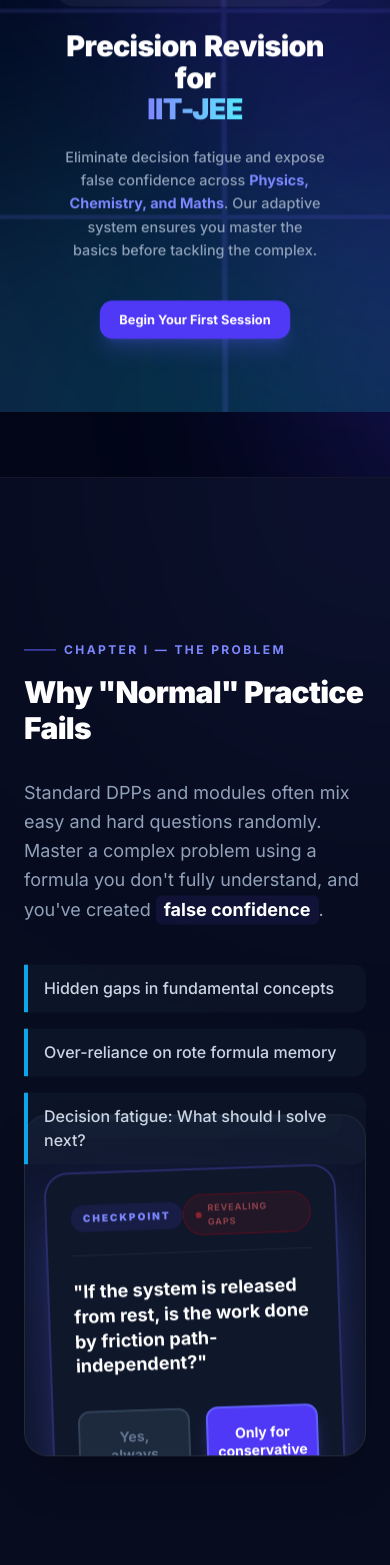
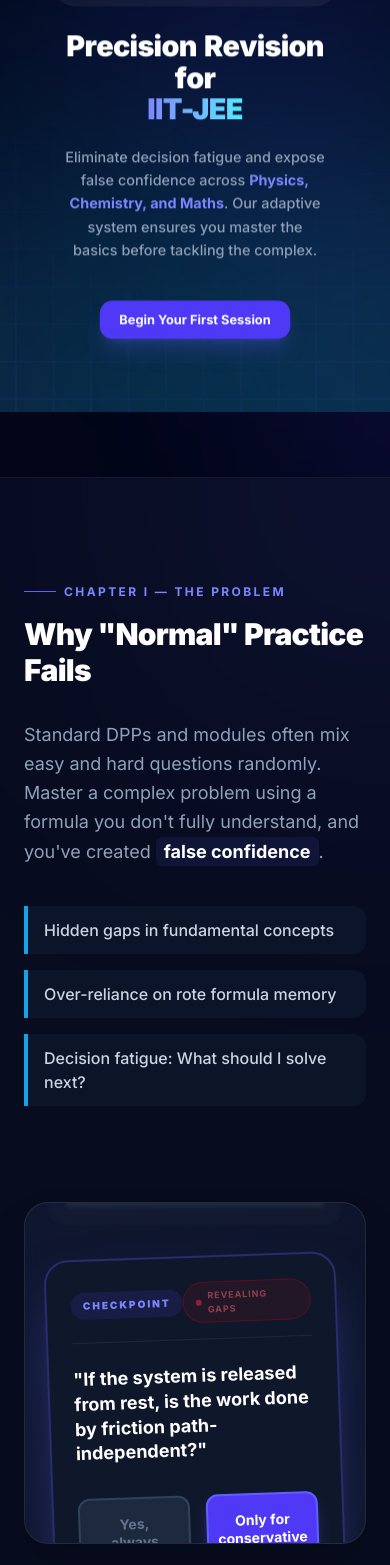
Before and after one commit to Shivansh-Sharma-21/ReviseIt, a React (Vite) app: page / in a window 390 px wide. Shown: the part 432-1997 px from the top of the page. Built offline with nearby package versions, Linux system fonts and the light colour scheme.

Commit message:
Landing Page animations (mobiile) fixed

```diff
--- a/src/components/landing/FinalCTA.jsx
+++ b/src/components/landing/FinalCTA.jsx
@@ -1,8 +1,10 @@
 import React from 'react';
 import { motion, useScroll, useTransform } from 'framer-motion';
 import { ArrowRight } from 'lucide-react';
+import { useIsMobile } from '../../hooks/useIsMobile';
 
 const FinalCTA = ({ onGetStarted }) => {
+    const isMobile = useIsMobile();
     const { scrollYProgress } = useScroll({
         offset: ["end end", "start start"]
     });
@@ -26,7 +28,7 @@
                         y: [0, 40],
                     }}
                     transition={{
-                        duration: 1.5,
+                        duration: isMobile ? 0.75 : 1.5,
                         repeat: Infinity,
                         ease: "linear"
                     }}
@@ -58,10 +60,10 @@
                                                 ? "bg-clip-text text-transparent bg-gradient-to-r from-indigo-600 to-cyan-500 dark:from-indigo-400 dark:to-cyan-400"
                                                 : "text-slate-900 dark:text-white"
                                             }`}
-                                            transition={{ delay: index * 0.05 }}
+                                            transition={{ delay: isMobile ? index * 0.005 : index * 0.05 }}
                                             initial={{ opacity: 0 }}
                                             whileInView={{ opacity: 1 }}
-                                            viewport={{ once: true, margin: "100px" }}
+                                            viewport={{ once: true, margin: isMobile ? "200px" : "100px" }}
                                         >
                                             {char}
                                         </motion.span>
@@ -73,10 +75,10 @@
                     </h3>
 
                     <motion.p
-                        initial={{ opacity: 0, y: 20 }}
+                        initial={{ opacity: 0, y: isMobile ? 10 : 20 }}
                         whileInView={{ opacity: 1, y: 0 }}
-                        viewport={{ once: true }}
-                        transition={{ duration: 0.8, delay: 0.5 }}
+                        viewport={{ once: true, margin: isMobile ? "200px" : "0px" }}
+                        transition={{ duration: isMobile ? 0.2 : 0.8, delay: isMobile ? 0.1 : 0.5 }}
                         className="text-slate-600 dark:text-slate-400 text-lg md:text-2xl mb-14 max-w-3xl mx-auto font-medium leading-relaxed"
                     >
                         Stop guessing. Start mastering. Join the elite aspirants using high-fidelity revision to conquer JEE once and for all.
@@ -86,8 +88,8 @@
                         <motion.button
                             initial={{ scale: 0.9, opacity: 0 }}
                             whileInView={{ scale: 1, opacity: 1 }}
-                            viewport={{ once: true }}
-                            transition={{ type: "spring", bounce: 0.4, delay: 0.7 }}
+                            viewport={{ once: true, margin: isMobile ? "200px" : "0px" }}
+                            transition={{ type: "spring", bounce: 0.4, delay: isMobile ? 0.15 : 0.7 }}
                             whileHover={{ scale: 1.05, y: -4 }}
                             whileTap={{ scale: 0.95 }}
                             onClick={onGetStarted}
--- a/src/components/landing/FourStepsFlow.jsx
+++ b/src/components/landing/FourStepsFlow.jsx
@@ -1,8 +1,10 @@
 import React from 'react';
 import { motion } from 'framer-motion';
 import { Target, Brain, BookOpen, Zap, ArrowRight, Activity } from 'lucide-react';
+import { useIsMobile } from '../../hooks/useIsMobile';
 
 const FourStepsFlow = () => {
+    const isMobile = useIsMobile();
     const steps = [
         {
             num: "01",
@@ -190,10 +192,10 @@
                             <motion.div
                                 key={idx}
                                 className="relative flex flex-col lg:flex-row gap-16 lg:gap-24 items-center min-h-[50vh] transform-gpu"
-                                initial={{ opacity: 0, y: 50 }}
+                                initial={{ opacity: 0, y: isMobile ? 15 : 50 }}
                                 whileInView={{ opacity: 1, y: 0 }}
-                                viewport={{ once: true, margin: "-100px" }}
-                                transition={{ duration: 0.8 }}
+                                viewport={{ once: true, margin: isMobile ? "200px" : "-100px" }}
+                                transition={{ duration: isMobile ? 0.2 : 0.8 }}
                             >
                                 {/* Timeline Dot */}
                                 <div className="hidden md:flex absolute -left-[76px] top-1/2 -translate-y-1/2 w-8 h-8 rounded-full bg-white dark:bg-slate-950 border-4 border-slate-300 dark:border-slate-700 items-center justify-center z-10">
@@ -226,10 +228,10 @@
                                 {/* Mockup with 3D Tilt Reveal */}
                                 <motion.div
                                     className="lg:w-1/2 w-full perspective-1000 relative transform-gpu"
-                                    initial={{ opacity: 0, rotateY: 30, scale: 0.9 }}
+                                    initial={{ opacity: 0, rotateY: isMobile ? 0 : 30, scale: isMobile ? 1 : 0.9 }}
                                     whileInView={{ opacity: 1, rotateY: 0, scale: 1 }}
-                                    viewport={{ once: true, margin: "-100px" }}
-                                    transition={{ duration: 1, type: "spring", bounce: 0.3 }}
+                                    viewport={{ once: true, margin: isMobile ? "200px" : "-100px" }}
+                                    transition={{ duration: isMobile ? 0.3 : 1, type: "spring", bounce: 0.3 }}
                                 >
                                      {/* Giant faded step number behind the mockup */}
                                     <div className="absolute top-1/2 left-1/2 -translate-x-1/2 -translate-y-1/2 text-[30vw] lg:text-[20vw] font-black leading-none text-slate-900/5 dark:text-white/5 select-none pointer-events-none -z-10">
--- a/src/components/landing/GlobalScrollEffects.jsx
+++ b/src/components/landing/GlobalScrollEffects.jsx
@@ -1,8 +1,28 @@
 import React from 'react';
 import { motion, useScroll, useTransform } from 'framer-motion';
+import { useIsMobile } from '../../hooks/useIsMobile';
+
+const DustParticle = ({ scrollYProgress }) => {
+    // Hooks must be at top-level, so we call it here for each individual particle
+    const yTransform = useTransform(scrollYProgress, [0, 1], [0, -(Math.random() * 1000 + 500)]);
+    const top = `${Math.random() * 100}%`;
+    const left = `${Math.random() * 100}%`;
+
+    return (
+        <motion.div
+            className="absolute w-1 h-1 bg-white rounded-full shadow-[0_0_10px_rgba(255,255,255,0.8)] opacity-20 transform-gpu"
+            style={{
+                top,
+                left,
+                y: yTransform
+            }}
+        />
+    );
+};
 
 const GlobalScrollEffects = () => {
     const { scrollYProgress } = useScroll();
+    const isMobile = useIsMobile();
 
     // Scale the entire background grid dramatically as we scroll
     const scale = useTransform(scrollYProgress, [0, 1], [1, 3]);
@@ -27,8 +47,8 @@
 
             {/* The 3D Grid Floor */}
             <motion.div
-                className="absolute inset-x-[-50%] bottom-[-50%] h-[150vh] origin-bottom opacity-10 dark:opacity-20 transform-gpu"
-                style={{
+                className={`absolute inset-x-[-50%] bottom-[-50%] h-[150vh] origin-bottom opacity-10 dark:opacity-20 transform-gpu ${isMobile ? 'scale-75 translate-y-[20%]' : ''}`}
+                style={isMobile ? {} : {
                     scale,
                     rotateX,
                     y,
@@ -39,19 +59,21 @@
                     backgroundSize: '100px 100px',
                     maskImage: 'radial-gradient(circle at top center, transparent 10%, black 80%)',
                 }}
+                {...(isMobile ? {
+                    style: {
+                        backgroundImage: `
+                            linear-gradient(to right, #6366f1 2px, transparent 2px),
+                            linear-gradient(to top, #6366f1 2px, transparent 2px)
+                        `,
+                        backgroundSize: '50px 50px',
+                        maskImage: 'radial-gradient(circle at top center, transparent 10%, black 80%)',
+                    }
+                } : {})}
             />
 
             {/* Floating Dust Particles */}
-            {[...Array(15)].map((_, i) => (
-                <motion.div
-                    key={i}
-                    className="absolute w-1 h-1 bg-white rounded-full shadow-[0_0_10px_rgba(255,255,255,0.8)] opacity-20 transform-gpu"
-                    style={{
-                        top: `${Math.random() * 100}%`,
-                        left: `${Math.random() * 100}%`,
-                        y: useTransform(scrollYProgress, [0, 1], [0, -(Math.random() * 1000 + 500)])
-                    }}
-                />
+            {!isMobile && [...Array(15)].map((_, i) => (
+                <DustParticle key={i} scrollYProgress={scrollYProgress} />
             ))}
         </div>
     );
--- a/src/components/landing/Hero.jsx
+++ b/src/components/landing/Hero.jsx
@@ -1,9 +1,12 @@
 import React from 'react';
 import { motion, useScroll, useTransform } from 'framer-motion';
 import { ArrowDown } from 'lucide-react';
+import { useIsMobile } from '../../hooks/useIsMobile';
 
 const Hero = ({ onGetStarted }) => {
     const { scrollYProgress } = useScroll();
+    const isMobile = useIsMobile();
+
     const heroOpacity = useTransform(scrollYProgress, [0, 0.2], [1, 0]);
     const heroScale = useTransform(scrollYProgress, [0, 0.2], [1, 0.8]);
     const heroY = useTransform(scrollYProgress, [0, 0.2], [0, 100]);
@@ -15,7 +18,7 @@
         show: {
             opacity: 1,
             transition: {
-                staggerChildren: 0.05,
+                staggerChildren: isMobile ? 0.01 : 0.05,
             },
         },
     };
@@ -28,11 +31,11 @@
     return (
         <section className="relative h-screen flex flex-col items-center justify-center overflow-hidden">
             {/* Background Orbs */}
-            <div className="absolute inset-0 z-0 overflow-hidden pointer-events-none">
+            <div className={`absolute inset-0 z-0 overflow-hidden pointer-events-none ${isMobile ? 'opacity-50' : ''}`}>
                 {[...Array(3)].map((_, i) => (
                     <motion.div
                         key={i}
-                        animate={{
+                        animate={isMobile ? {} : {
                             x: [0, 50, -50, 0],
                             y: [0, -40, 40, 0],
                         }}
@@ -88,7 +91,7 @@
                         <motion.span
                             initial={{ opacity: 0, scale: 0.8 }}
                             animate={{ opacity: 1, scale: 1 }}
-                            transition={{ delay: 1.5, duration: 0.8, type: "spring" }}
+                            transition={{ delay: isMobile ? 0.2 : 1.5, duration: 0.5, type: "spring" }}
                             className="inline-block bg-clip-text text-transparent bg-gradient-to-r from-indigo-600 to-cyan-500 dark:from-indigo-400 dark:to-cyan-300"
                         >
                             IIT-JEE
@@ -97,9 +100,9 @@
                 </motion.h1>
 
                 <motion.p
-                    initial={{ opacity: 0, y: 20 }}
+                    initial={{ opacity: 0, y: isMobile ? 10 : 20 }}
                     animate={{ opacity: 1, y: 0 }}
-                    transition={{ delay: 2.2, duration: 0.6 }}
+                    transition={{ delay: isMobile ? 0.3 : 2.2, duration: 0.4 }}
                     className="text-lg md:text-xl leading-relaxed md:leading-8 text-slate-600 dark:text-slate-400 font-medium max-w-2xl mx-auto mb-12 text-balance"
                 >
                     Eliminate decision fatigue and expose false confidence across <span className="text-indigo-600 dark:text-indigo-400 font-bold">Physics, Chemistry, and Maths</span>. Our adaptive system ensures you master the basics before tackling the complex.
@@ -108,7 +111,7 @@
                 <motion.div
                     initial={{ opacity: 0 }}
                     animate={{ opacity: 1 }}
-                    transition={{ delay: 2.8, duration: 0.8 }}
+                    transition={{ delay: isMobile ? 0.4 : 2.8, duration: 0.4 }}
                     className="flex flex-col items-center space-y-4"
                 >
                     <button
--- a/src/components/landing/KeyPillars.jsx
+++ b/src/components/landing/KeyPillars.jsx
@@ -1,8 +1,10 @@
 import React from 'react';
 import { motion } from 'framer-motion';
 import { MousePointer2, MonitorOff, Activity } from 'lucide-react';
+import { useIsMobile } from '../../hooks/useIsMobile';
 
 const KeyPillars = () => {
+    const isMobile = useIsMobile();
     const pillars = [
         {
             title: "Zero Decision Fatigue",
@@ -47,10 +49,10 @@
                         return (
                             <motion.div
                                 key={idx}
-                                initial={{ opacity: 0, y: 100 }}
+                                initial={{ opacity: 0, y: isMobile ? 15 : 100 }}
                                 whileInView={{ opacity: 1, y: 0 }}
-                                viewport={{ once: true, margin: "-50px" }}
-                                transition={{ duration: 0.8, delay: idx * 0.2, type: "spring", bounce: 0.4 }}
+                                viewport={{ once: true, margin: isMobile ? "200px" : "-50px" }}
+                                transition={{ duration: isMobile ? 0.2 : 0.8, delay: isMobile ? idx * 0.05 : idx * 0.2, type: "spring", bounce: isMobile ? 0.1 : 0.4 }}
                                 className="relative group perspective-1000 transform-gpu"
                             >
                                 {/* Gradient Border on Hover */}
--- a/src/components/landing/RevisionGap.jsx
+++ b/src/components/landing/RevisionGap.jsx
@@ -1,15 +1,18 @@
 import React, { useRef } from 'react';
 import { motion, useScroll, useTransform } from 'framer-motion';
+import { useIsMobile } from '../../hooks/useIsMobile';
 
 const RevisionGap = () => {
     const sectionRef = useRef(null);
+    const isMobile = useIsMobile();
+
     const { scrollYProgress } = useScroll({
         target: sectionRef,
         offset: ["start end", "end start"]
     });
 
-    const yLeft = useTransform(scrollYProgress, [0, 1], [-100, 100]);
-    const yRight = useTransform(scrollYProgress, [0, 1], [150, -150]);
+    const yLeft = useTransform(scrollYProgress, [0, 1], isMobile ? [0, 0] : [-100, 100]);
+    const yRight = useTransform(scrollYProgress, [0, 1], isMobile ? [0, 0] : [150, -150]);
 
     return (
         <section ref={sectionRef} className="py-24 md:py-48 min-h-screen bg-slate-100/50 dark:bg-slate-900/40 border-y border-slate-200 dark:border-white/5 relative overflow-hidden flex items-center">
@@ -21,8 +24,8 @@
                         style={{ y: yLeft }}
                         initial={{ opacity: 0 }}
                         whileInView={{ opacity: 1 }}
-                        viewport={{ once: true, margin: "-100px" }}
-                        transition={{ duration: 1 }}
+                        viewport={{ once: true, margin: isMobile ? "200px" : "-100px" }}
+                        transition={{ duration: isMobile ? 0.2 : 1 }}
                         className="relative z-10 lg:pr-12 transform-gpu"
                     >
                         <h2 className="text-indigo-600 dark:text-indigo-400 font-bold tracking-[0.2em] uppercase text-xs sm:text-sm mb-4 inline-flex items-center gap-2">
@@ -61,8 +64,8 @@
                         style={{ y: yRight }}
                         initial={{ opacity: 0 }}
                         whileInView={{ opacity: 1 }}
-                        viewport={{ once: true, margin: "-100px" }}
-                        transition={{ duration: 1 }}
+                        viewport={{ once: true, margin: isMobile ? "200px" : "-100px" }}
+                        transition={{ duration: isMobile ? 0.2 : 1 }}
                         className="relative mt-8 lg:mt-0 transform-gpu"
                     >
                         <div className="relative glass rounded-3xl p-6 md:p-10 border-slate-200 dark:border-white/10 aspect-square flex flex-col justify-center overflow-hidden shadow-2xl bg-white dark:bg-slate-950/80 backdrop-blur-3xl">
--- /dev/null
+++ b/src/hooks/useIsMobile.js
@@ -0,0 +1,22 @@
+import { useState, useEffect } from 'react';
+
+export function useIsMobile(breakpoint = 768) {
+  const [isMobile, setIsMobile] = useState(false);
+
+  useEffect(() => {
+    // Synchronously determine initial state
+    const mediaQuery = window.matchMedia(`(max-width: ${breakpoint - 1}px)`);
+    setIsMobile(mediaQuery.matches);
+
+    const handleChange = (e) => setIsMobile(e.matches);
+
+    // Modern API
+    mediaQuery.addEventListener('change', handleChange);
+
+    return () => {
+      mediaQuery.removeEventListener('change', handleChange);
+    };
+  }, [breakpoint]);
+
+  return isMobile;
+}
```
